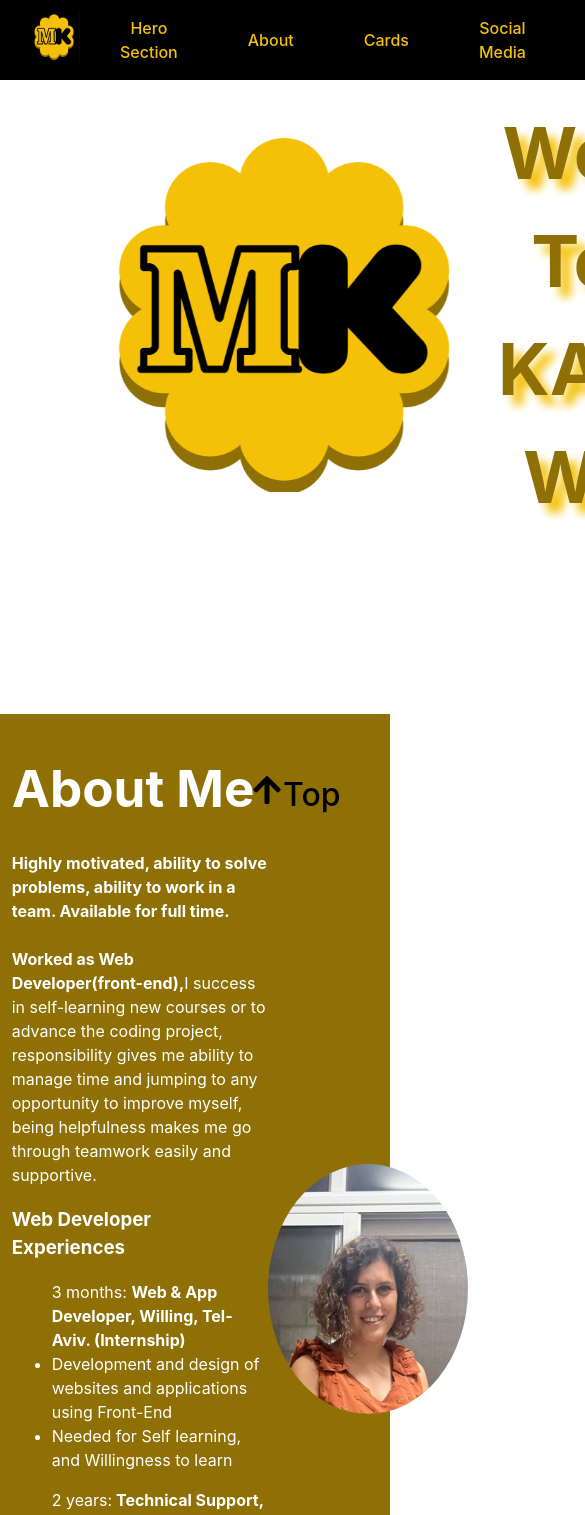
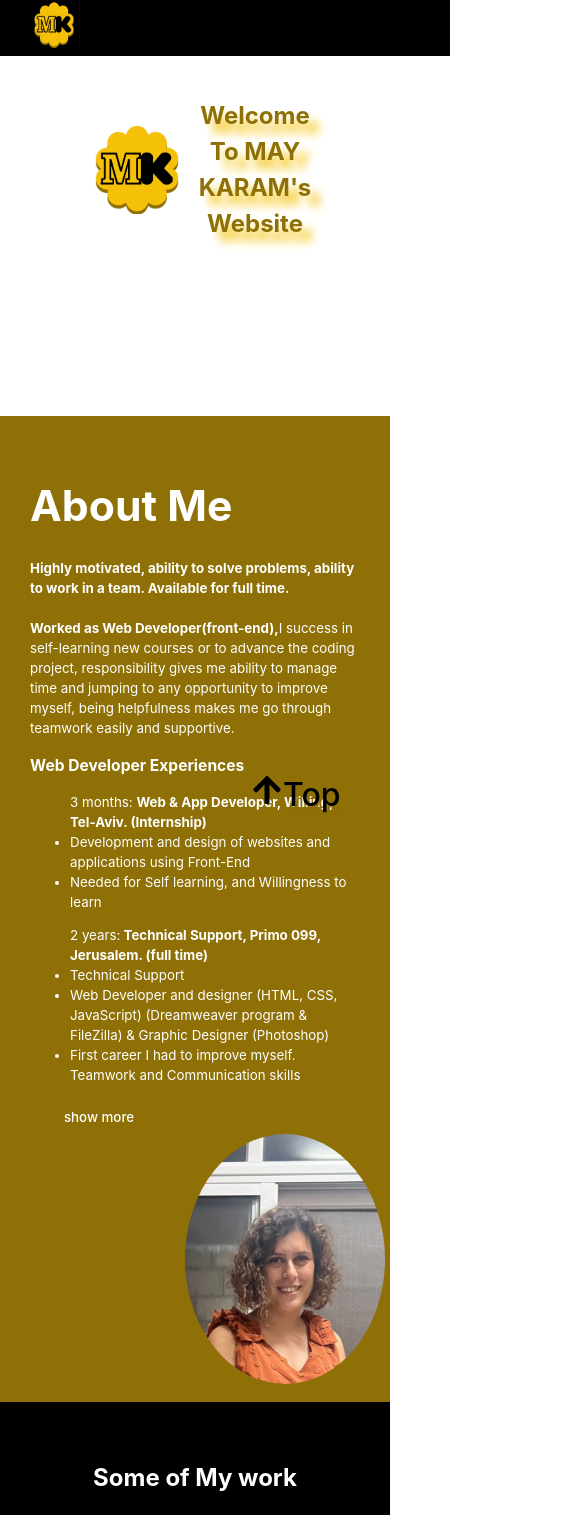
Before and after one commit to mayoush89k/Portfolio, a React (Vite) app: page / in a window 390 px wide. Shown: the top 1515 px of the page, 585 px wide, since content can reach past the window. Built offline with nearby package versions, Linux system fonts and the light colour scheme; some icons are missing.

Commit message:
adding responsive media styling

```diff
--- a/src/components/aboutUs/aboutUs.css
+++ b/src/components/aboutUs/aboutUs.css
@@ -1,11 +1,9 @@
-#aboutUs{
-    /* padding-top: 5vw; */
+#aboutUs {
   min-height: 100vh;
   background-color: #8e7006;
   color: white;
 
   padding: 3vw;
-    /* max-width: 80%; */
   display: flex;
   flex-direction: row;
   place-items: center;
@@ -13,28 +11,42 @@
   align-items: center;
 }
 
-#main-aboutUs{
+#main-aboutUs {
   max-width: 70%;
   text-align: left;
 }
 
-#personal-img img{
+#personal-img img {
   width: 200px;
   height: 250px;
   border-radius: 50%;
 }
-#personal-img{
+#personal-img {
   width: 30%;
 }
 
-.hidden{
+.hidden {
   display: none;
 }
-.more{
+.more {
   background-color: #8e7006;
 }
 
-#btn{
+#btn {
   color: white;
+}
 
+@media (max-width: 500px) {
+  #aboutUs {
+    padding-top: 10vw;
+    min-height: 40vh;
+    flex-direction: column;
   }
+  #main-aboutUs {
+    max-width: 90%;
+    font-size: smaller;
+  }
+  #personal-img {
+    width: 20px;
+  }
+}
--- a/src/components/cards/cards.css
+++ b/src/components/cards/cards.css
@@ -35,6 +35,12 @@
   background-color: #f5c108;
   color: black;
 }
-.forCode:hover{
+.forCode:hover {
   text-decoration: underline;
 }
+@media (max-width: 1000px) {
+  #main-card {
+    flex-direction: column;
+    font-size: smaller;
+  }
+}
--- a/src/components/contactUs/contactUs.css
+++ b/src/components/contactUs/contactUs.css
@@ -17,7 +17,7 @@
 
 #main-contactUs textarea:focus,
 #main-contactUs input:focus {
-    background-color: #f5c108;
+  background-color: #f5c108;
 }
 #main-contactUs textarea::placeholder,
 #main-contactUs input::placeholder {
@@ -34,8 +34,8 @@
   border-left: #f5c108 dotted 2px;
 }
 #main-contactUs #submit:hover {
-    background-color: #8e7006;
-    box-shadow: 5px 5px 5px #f5c108;
+  background-color: #8e7006;
+  box-shadow: 5px 5px 5px #f5c108;
 }
 #main-contactUs #submit {
   background-color: #f5c108;
@@ -48,3 +48,22 @@
   cursor: pointer;
   transition: all 0.5s ease-in-out;
 }
+
+@media (max-width: 1000px) {
+  #main-contactUs textarea,
+  #main-contactUs input {
+    width: 300px;
+  }
+  #main-contactUs {
+    max-width: 70%;
+  }
+}
+@media (max-width: 600px) {
+  #main-contactUs textarea,
+  #main-contactUs input {
+    width: 200px;
+  }
+  #main-contactUs {
+    max-width: 80%;
+  }
+}
--- a/src/components/header/Header.jsx
+++ b/src/components/header/Header.jsx
@@ -1,6 +1,7 @@
 import React from "react";
 import "./header.css";
 import logo from "../../assets/logo.png";
+import { FaList } from "react-icons/fa6";
 
 export default function Header() {
   const nav = [
@@ -20,11 +21,14 @@ export default function Header() {
         {nav.map((link, index) => (
           <ul key={index} >
             <li>
-              <a href={link.href} id="l">{link.name}</a>
+              <a href={link.href}>{link.name}</a>
             </li>
           </ul>
         ))}
       </div>
+      <div className="hidden">
+        <FaList />
+      </div>
     </div>
   );
 }
--- a/src/components/header/header.css
+++ b/src/components/header/header.css
@@ -1,4 +1,4 @@
-#header{
+#header {
   top: 0;
   left: 0;
   display: flex;
@@ -12,30 +12,40 @@
   position: fixed;
   min-width: 95vw;
 }
-#menu{
+#menu {
   display: flex;
   flex-direction: row;
   justify-content: space-around;
   align-items: center;
   gap: 30px;
 }
-#menu ul{
+#menu ul {
   list-style: none;
 }
-#menu a{
+#menu a {
   color: #f5c108;
   transition: 2s;
-
 }
-#menu a:hover{
+#menu a:hover {
   border-bottom: 5px solid #8e7006;
   transition: 0.2s;
 }
 
-#logo{
+#logo {
   width: 50px;
   height: 50px;
 }
-#l{
-    transition: all 0.5s;
+#listIcon {
+  display: none;
 }
+@media (max-width: 500px) {
+  #listIcon {
+    display: block;
+  }
+  #menu {
+    display: none;
+  }
+  #header {
+    width: 100%;
+  }
+}
--- a/src/components/heroSection/heroSection.css
+++ b/src/components/heroSection/heroSection.css
@@ -1,11 +1,11 @@
-#heroSection{
+#heroSection {
   padding-top: 10vw;
   min-height: 80vh;
   background-color: #fff;
   color: black;
 }
 
-#main-heroSection{
+#main-heroSection {
   display: flex;
   flex-direction: row;
   justify-content: space-between;
@@ -17,7 +17,31 @@
   text-shadow: 10px 10px 10px #f5c108;
 }
 
-#main-heroSection img{
+#main-heroSection img {
   width: 400px;
   margin: 10px;
 }
+
+@media (max-width: 1000px) {
+  #heroSection {
+    padding-top: 10vw;
+    min-height: 40vh;
+  }
+  #main-heroSection img {
+    width: 200px;
+  }
+  #main-heroSection {
+    font-size: 2rem;
+  }
+}
+@media (max-width: 500px) {
+  #heroSection {
+    padding-top: 20vw;
+  }
+  #main-heroSection img {
+    width: 100px;
+  }
+  #main-heroSection {
+    font-size: 1rem;
+  }
+}
--- a/src/components/socialmedia/socialMedia.css
+++ b/src/components/socialmedia/socialMedia.css
@@ -1,4 +1,4 @@
-#socialMedia{
+#socialMedia {
   min-height: 50vh;
   padding-top: 5vw;
   background-color: #f5c108;
@@ -9,20 +9,41 @@
   align-items: center;
   transition: 0.5s;
 }
-#phone a, #email a, #linkedIn a, #github a{
+#phone a,
+#email a,
+#linkedIn a,
+#github a {
   color: #f5c108;
 }
-#phone, #email, #linkedIn, #github
-{
+#phone,
+#email,
+#linkedIn,
+#github {
   padding: 10px 50px;
   background-color: #8e7006;
   transition: all 0.5s;
   border-radius: 30%;
 }
-#phone:hover, #email:hover, #linkedIn:hover, #github:hover {
+#phone:hover,
+#email:hover,
+#linkedIn:hover,
+#github:hover {
   background-color: black;
   transform: translateY(10px) scale(1.1);
 }
-#icon{
-    width: 150px;
+
+@media (max-width: 1000px) {
+    #phone,
+    #email,
+    #linkedIn,
+    #github {
+      padding: 10px 30px;
+      border-radius: 40%;
     }
+}
+@media (max-width: 600px) {
+  #socialMedia {
+    flex-direction: column;
+    gap: 10px;
+  }
+}
```
Lines whose indentation alone changed are shown as unchanged.
